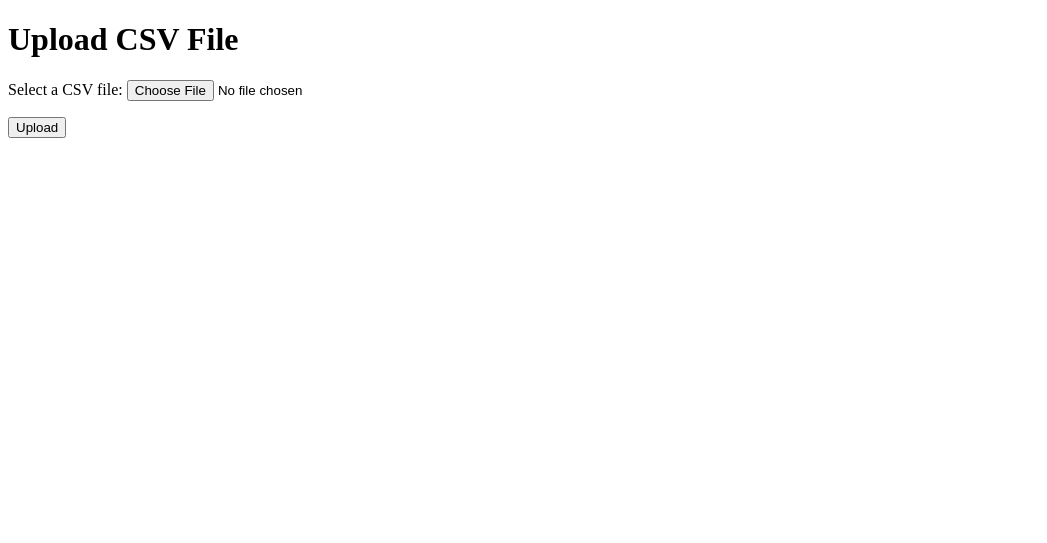
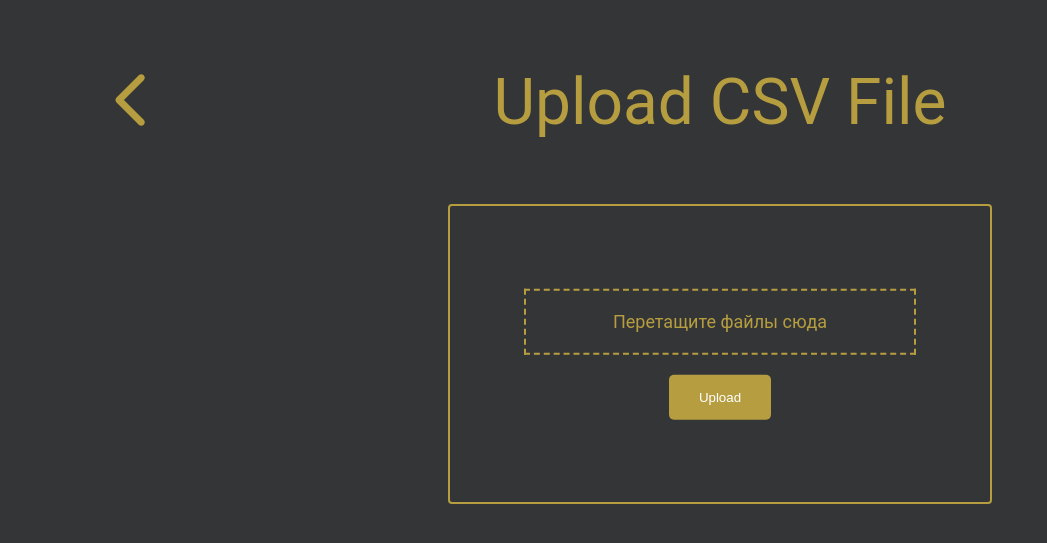
Before and after one commit to GorokhovSemyon/CSV_Service, a Django app: page /csv_service/ in a window 1280 px wide; the page is wider, and only the part inside the window is pictured. Shown: the top 543 px of that part, without its empty margins (0-1047 px from the left). Run offline with Django 4.2, Linux system fonts and the light colour scheme; some libraries are stand-ins or nearby versions.

Commit message:
Done with uploading of files

```diff
--- a/csv_srv/templates/csv_srv/csv_upload.html
+++ b/csv_srv/templates/csv_srv/csv_upload.html
@@ -1,19 +1,70 @@
 <!DOCTYPE html>
+{% load static %}
 <html>
 <head>
     <title>Upload CSV File</title>
+    <link rel="stylesheet" href="{% static 'authorization/css/login_bootstrap-grid.min.css' %}">
+    <link rel="stylesheet" href="{% static 'authorization/css/login_reset.css' %}">
+    <link rel="stylesheet" href="{% static 'authorization/css/login_style_auth.css' %}">
 </head>
 <body>
-    <h1>Upload CSV File</h1>
+    <div class="container-fluid">
+        <section>
+            <div class="row no-gutters menu">
+                <a href="/"><img src="{% static 'authorization/img/login_back.svg' %}"></a>
+                <div class="reg">
+                    <h1>Upload CSV File</h1>
+                </div>
+            </div>
+            <div class="limiter">
+                <div class="container-login100">
+                    <div class="wrap-login100 p-l-50 p-r-50 p-t-72 p-b-50">
+                        <form method="post" enctype="multipart/form-data" class="login100-form validate-form" id="upload-form">
+                            {% csrf_token %}
+                            <div class="drag-drop">
+                                <p>Перетащите файлы сюда</p>
+                                <input type="file" name="csv_file" id="file-input" accept=".csv" style="display: none;">
+                            </div>
+                            <div class="container-login100-form-btn">
+                                <div class="wrap-login100-form-btn">
+                                    <input class="login100-form-btn" type="submit" value="Upload">
+                                </div>
+                            </div>
+                        </form>
+                        <script>
+                            const dragDrop = document.querySelector('.drag-drop');
+                            const fileInput = document.getElementById('file-input');
+                            const uploadForm = document.getElementById('upload-form');
 
-    <form method="post" enctype="multipart/form-data">
-        {% csrf_token %}
-        {{ form.as_p }}
-        <input type="submit" value="Upload">
-    </form>
+                            // Отменяем стандартное поведение браузера при перетаскивании файлов
+                            dragDrop.addEventListener('dragover', (e) => {
+                                e.preventDefault();
+                                dragDrop.classList.add('drag-over');
+                            });
 
-    {% if success_message %}
-        <p>{{ success_message }}</p>
-    {% endif %}
+                            dragDrop.addEventListener('dragleave', () => {
+                                dragDrop.classList.remove('drag-over');
+                            });
+
+                            dragDrop.addEventListener('drop', (e) => {
+                                e.preventDefault();
+                                dragDrop.classList.remove('drag-over');
+                                const file = e.dataTransfer.files[0];
+                                fileInput.files = e.dataTransfer.files;
+                            });
+
+                            // Обработка изменения файла в инпуте
+                            fileInput.addEventListener('change', () => {
+                                dragDrop.classList.remove('drag-over');
+                            });
+                        </script>
+                        {% if success_message %}
+                            <p>{{ success_message }}</p>
+                        {% endif %}
+                    </div>
+                </div>
+            </div>
+        </section>
+    </div>
 </body>
 </html>
--- a/static/authorization/css/login_style_auth.css
+++ b/static/authorization/css/login_style_auth.css
@@ -136,3 +136,37 @@ input {
     background: none;
     color: #b69e40;
 }
+
+.drag-drop {
+    border: 2px dashed #b69e40;
+    text-align: center;
+    padding: 20px;
+    cursor: pointer;
+}
+
+.drag-over {
+    background-color: #f0f0f0;
+}
+
+.drag-drop p {
+    font-size: 18px;
+    color: #b69e40;
+}
+
+/* Стилизация кнопки Upload */
+.container-login100-form-btn .login100-form-btn {
+    background-color: #b69e40; /* Цвет фона */
+    color: #fff; /* Цвет текста */
+    border: none; /* Убираем границу */
+    padding: 15px 30px; /* Подходящие отступы */
+    cursor: pointer; /* Замена курсора при наведении */
+    transition: background-color 0.3s; /* Плавное изменение цвета фона */
+    border-radius: 5px; /* Округление краев */
+    display: block; /* Превратить в блочный элемент */
+    margin: 0 auto; /* Центрирование по горизонтали */
+    margin-top: 20px;
+}
+
+.container-login100-form-btn .login100-form-btn:hover {
+    background-color: #987b2e; /* Цвет фона при наведении */
+}
```
Also changed, not shown: database.sqlite3.
